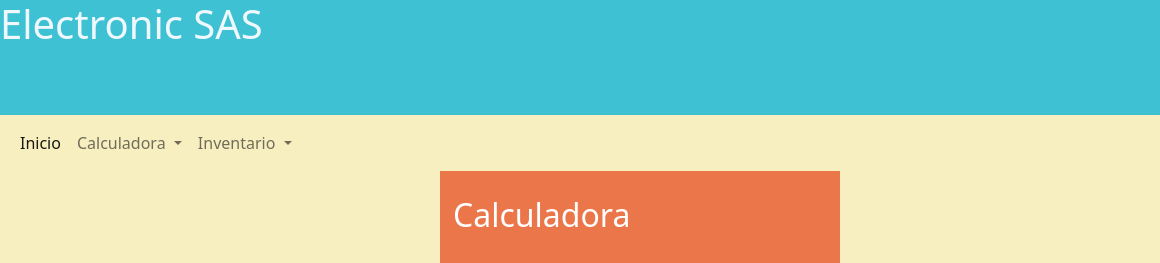
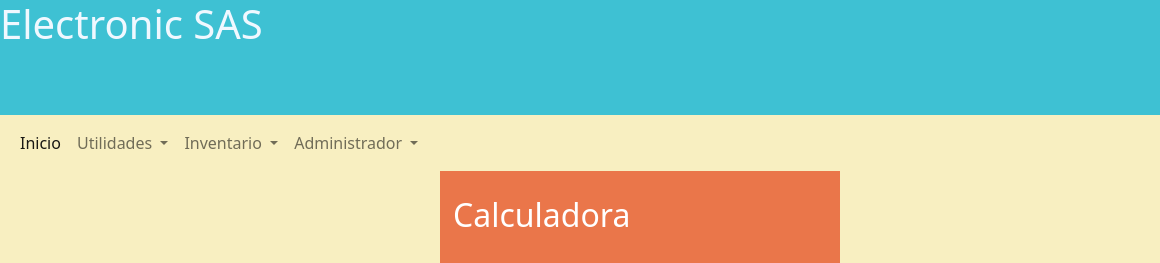
Before and after one commit to gustavoandresbm/PSW-F3, a plain HTML site: page calculadora.html in a window 1280 px wide. Shown: the top 263 px of the page, 0-1160 px from the left. Drawn offline with nearby package versions, Linux system fonts and the light colour scheme.

Commit message:
Nombres menus

```diff
--- a/calculadora.html
+++ b/calculadora.html
@@ -37,7 +37,7 @@
                     <li class="nav-item dropdown">
                         <a class="nav-link dropdown-toggle" href="#" id="navbarDropdown1" role="button"
                             data-bs-toggle="dropdown" aria-expanded="false">
-                            Calculadora
+                            Utilidades
                         </a>
                         <ul class="dropdown-menu" aria-labelledby="navbarDropdown1">
                             <li><a class="dropdown-item" href="calculadora.html">Valor de venta y ganancia</a></li>
@@ -57,6 +57,13 @@
                             <li><a class="dropdown-item" href="eliminarproducto.html">Eliminar producto</a></li>
                             <li><a class="dropdown-item" href="consultarproducto.html">Consultar producto</a></li>
                         </ul>
+                    </li>
+
+                    <li class="nav-item dropdown">
+                        <a class="nav-link dropdown-toggle" href="#" id="navbarDropdown1" role="button"
+                            data-bs-toggle="dropdown" aria-expanded="false">
+                            Administrador
+                        </a>
                     </li>
 
                 </ul>
```
Also changed, not shown: actualizarproducto.html (+8 -1 lines), consultarproducto.html (+8 -1 lines), conversor.html (+8 -1 lines), eliminarproducto.html (+8 -1 lines), index.html (+8 -1 lines), ingresarproducto.html (+8 -1 lines).
